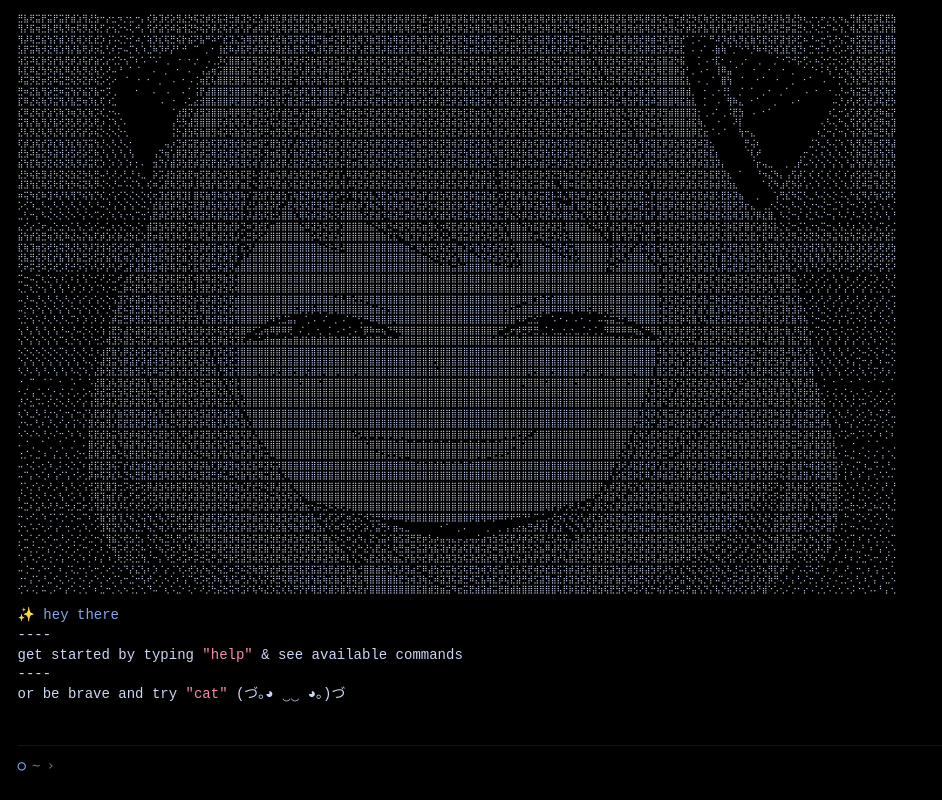
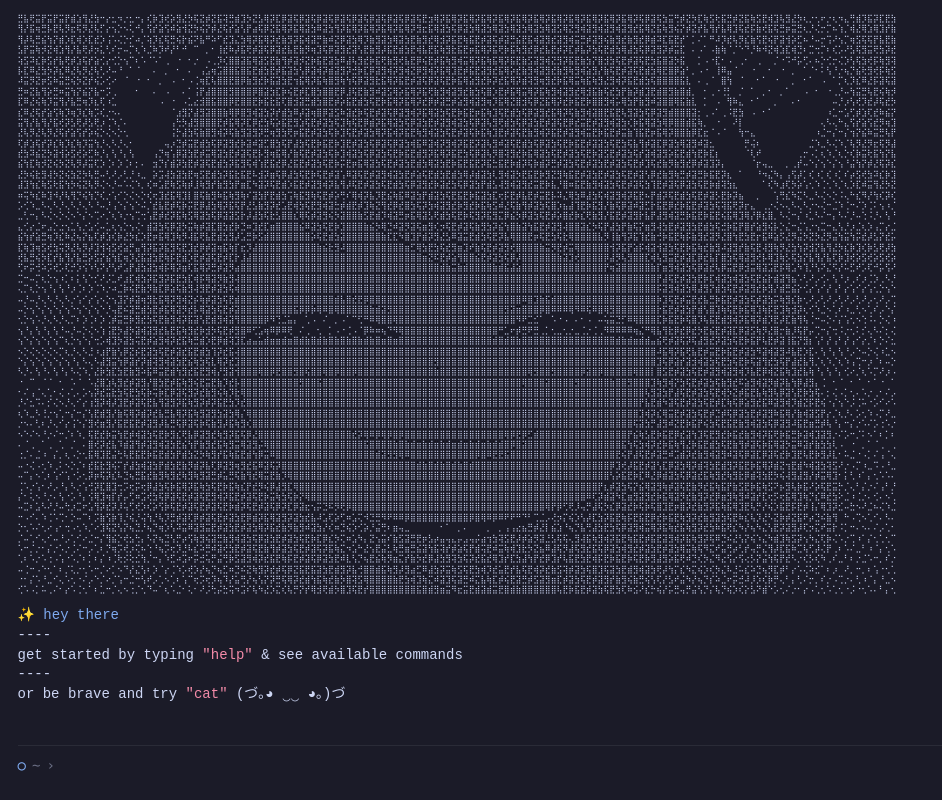
Before and after one commit to imkarin/portfolio-2026, a React (Vite) app: page / in a window 1280 px wide. Shown: the whole page, without its empty margins (0-942 px from the left). Built offline with nearby package versions, Linux system fonts and the light colour scheme.

Commit message:
remove black bg

```diff
--- a/src/styles/rainbow-text.css
+++ b/src/styles/rainbow-text.css
@@ -18,12 +18,6 @@
     transform: translatey(0px);
   }
 } */
-body {
-  background-color: black;
-}
-.Target {
-  z-index: 1;
-}
 
 .rainbow {
   background: -webkit-linear-gradient(
```
